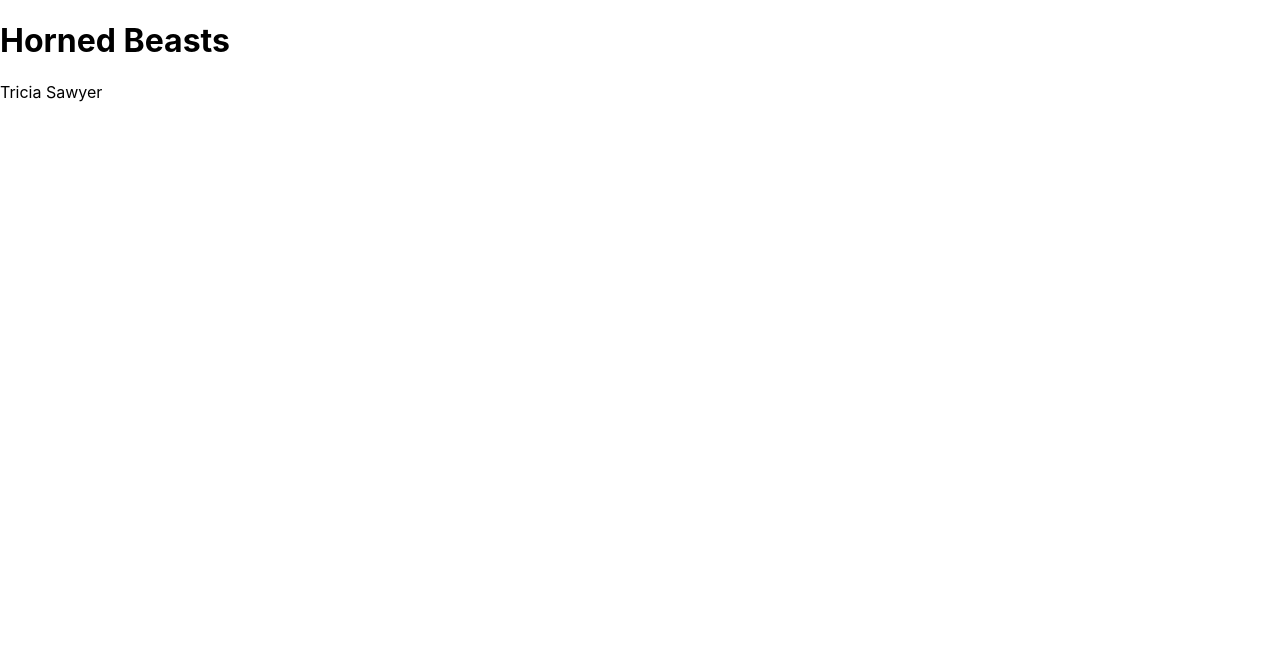
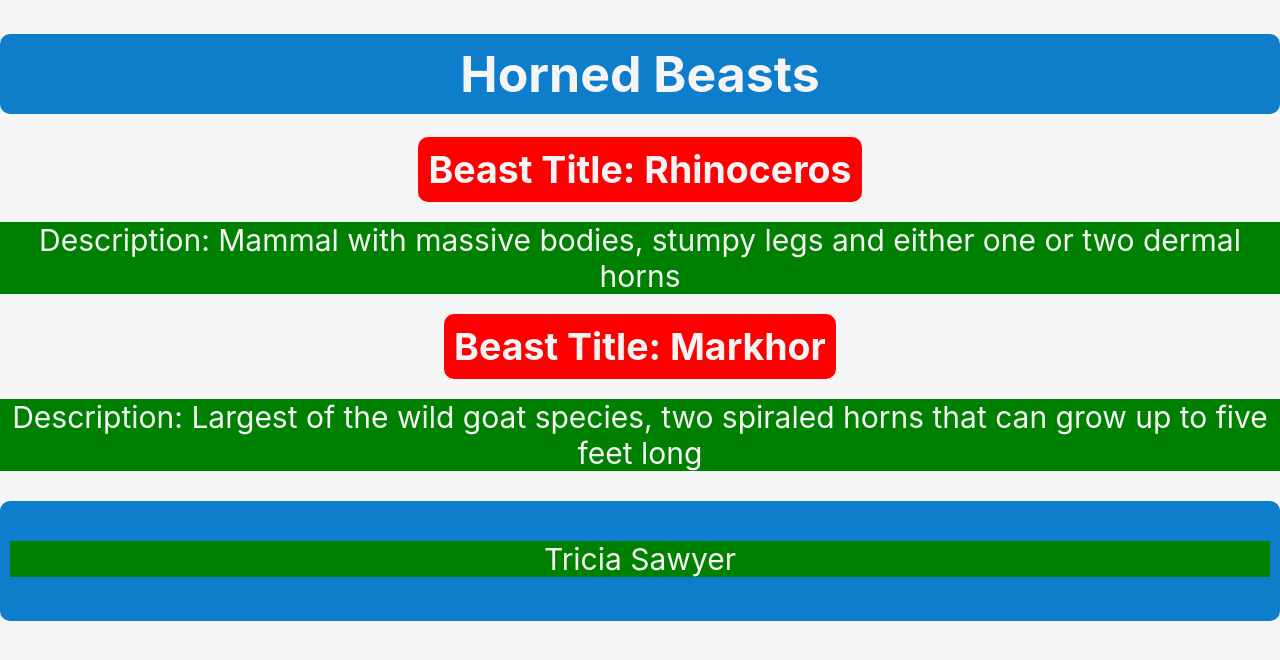
Before and after one commit to triciasawyer/horned-beast, a React (Create React App) app: page / in a window 1280 px wide. Shown: the top 660 px of the page. Built offline with nearby package versions, Linux system fonts and the light colour scheme.

Commit message:
deleted scaffolding

```diff
--- a/public/index.html
+++ b/public/index.html
@@ -15,7 +15,9 @@
   </head>
   <body>
     <noscript>You need to enable JavaScript to run this app.</noscript>
-    <div id="root"></div>
+    <div id="root">
+      <!-- App.js comes here -->
+    </div>
 
   </body>
 </html>
--- a/src/App.css
+++ b/src/App.css
@@ -1,38 +1,28 @@
-.App {
+body {
+  background-color: whitesmoke;
+  font-size: 25px;
   text-align: center;
+  color: whitesmoke;
+}
+h2, h3 {
+  background-color: red;
+  border-radius: 10px;
+  display: inline;
+  padding: 10px;
+}
+p {
+  font-size: 30px;
+  background-color: green;
 }
 
-.App-logo {
-  height: 40vmin;
-  pointer-events: none;
+h1 {
+  background-color: rgb(14, 125, 203);
+  border-radius: 10px;
+  padding: 10px;
 }
-
-@media (prefers-reduced-motion: no-preference) {
-  .App-logo {
-    animation: App-logo-spin infinite 20s linear;
-  }
+footer {
+  background-color: rgb(14, 125, 203);
+  border-radius: 10px;
+  padding: 10px;
+  height: 100px;
 }
-
-.App-header {
-  background-color: #282c34;
-  min-height: 100vh;
-  display: flex;
-  flex-direction: column;
-  align-items: center;
-  justify-content: center;
-  font-size: calc(10px + 2vmin);
-  color: white;
-}
-
-.App-link {
-  color: #61dafb;
-}
-
-@keyframes App-logo-spin {
-  from {
-    transform: rotate(0deg);
-  }
-  to {
-    transform: rotate(360deg);
-  }
-}
--- a/src/App.js
+++ b/src/App.js
@@ -11,14 +11,13 @@ class App extends React.Component {
 
 
 
-
   //2. render() {return is where our html comes from}
 
   render() {
     console.log('our input/output');
     return (
       <>
-      {/* add header code, ends up here*/}
+        {/* add header code, ends up here*/}
         <Header />
         {/* add main*/}
         <Main />
@@ -28,4 +27,5 @@ class App extends React.Component {
     );
   }
 }
+
 export default App;
--- /dev/null
+++ b/src/Beast.js
@@ -0,0 +1,19 @@
+import React from 'react';
+
+class Beast extends React.Component {
+    render() {
+        console.log('beast props', this.props.title);
+        return (
+            <>
+                {/*<img src={this.props.image_url}/>*/}
+                <article>
+                    <h2>Beast Title: {this.props.title}</h2>
+                    {/* <h3>Image:</h3> */}
+                    <p>Description: {this.props.description}</p>
+                </article>
+            </>
+        );
+    }
+}
+
+export default Beast;
--- a/src/Header.js
+++ b/src/Header.js
@@ -4,9 +4,9 @@ class Header extends React.Component {
 
     render() {
         return (
-                <header>
-                    <h1>Horned Beasts</h1>
-                </header>
+            <header>
+                <h1>Horned Beasts</h1>
+            </header>
         )
 
     }
--- a/src/Main.js
+++ b/src/Main.js
@@ -1,4 +1,5 @@
 import React from 'react';
+import Beast from './Beast.js';
 
 class Main extends React.Component {
 
@@ -7,9 +8,16 @@ class Main extends React.Component {
             <main>
                 {/*Want animals here*/}
                 {/*Create animal components and then add attributes or properties*/}
+                <Beast
+                    title='Rhinoceros'
+                    // image_url=''
+                    description='Mammal with massive bodies, stumpy legs and either one or two dermal horns' />
 
-
-                </main>
+                <Beast
+                    title='Markhor'
+                    // image_url=''
+                    description='Largest of the wild goat species, two spiraled horns that can grow up to five feet long' />
+            </main>
         )
     }
 }
--- a/src/index.js
+++ b/src/index.js
@@ -2,7 +2,6 @@ import React from 'react';
 import ReactDOM from 'react-dom/client';
 import './index.css';
 import App from './App';
-import reportWebVitals from './reportWebVitals';
 
 const root = ReactDOM.createRoot(document.getElementById('root'));
 root.render(
@@ -10,8 +9,3 @@ root.render(
     <App />
   </React.StrictMode>
 );
-
-// If you want to start measuring performance in your app, pass a function
-// to log results (for example: reportWebVitals(console.log))
-// or send to an analytics endpoint. Learn more: https://bit.ly/CRA-vitals
-reportWebVitals();
--- a/src/reportWebVitals.js
+++ /dev/null
@@ -1,13 +0,0 @@
-const reportWebVitals = onPerfEntry => {
-  if (onPerfEntry && onPerfEntry instanceof Function) {
-    import('web-vitals').then(({ getCLS, getFID, getFCP, getLCP, getTTFB }) => {
-      getCLS(onPerfEntry);
-      getFID(onPerfEntry);
-      getFCP(onPerfEntry);
-      getLCP(onPerfEntry);
-      getTTFB(onPerfEntry);
-    });
-  }
-};
-
-export default reportWebVitals;
```
Also changed, not shown: src/Footer.js (+4 -4 lines), src/setupTests.js (deleted, +0 -5 lines), src/logo.svg (deleted), 1 other file (tests, documents, lock files or other folders).
